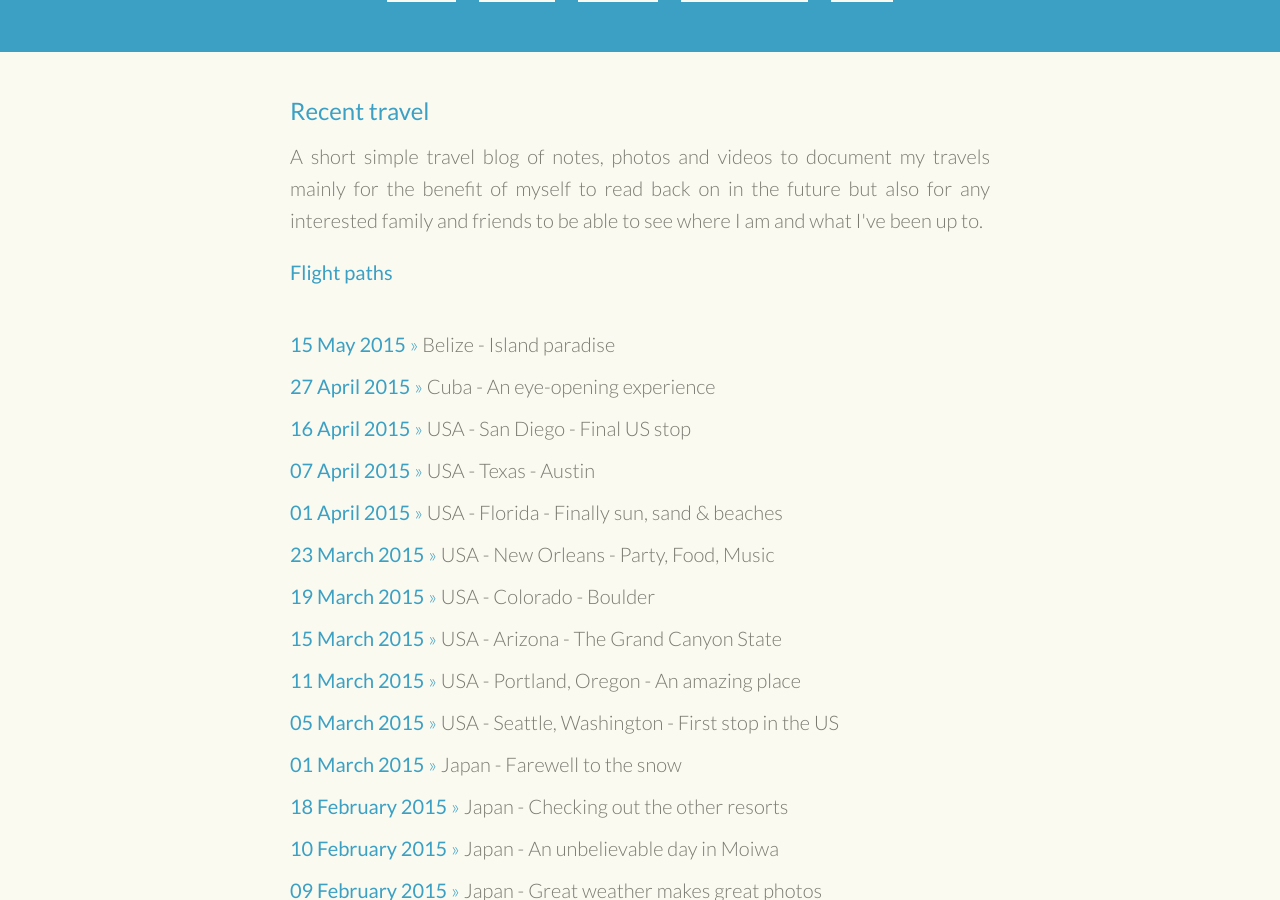
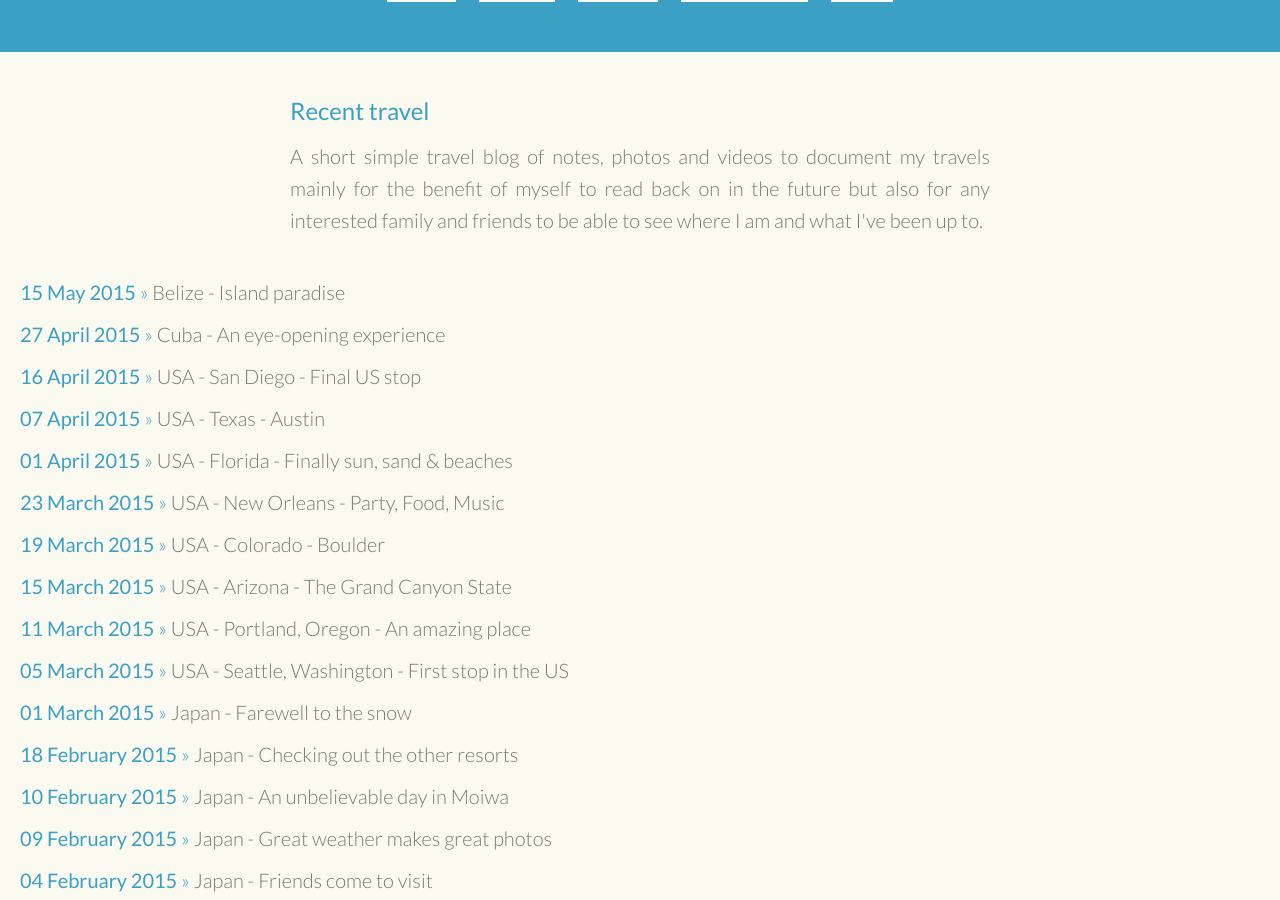
Before and after one commit to danielbowden/danielbowden.github.io, a Jekyll site: the page built from travel/index.html, in a window 1280 px wide and 900 px high, scrolled down 372 px. Built offline with Jekyll 4.4.1, drawn with Linux system fonts in a browser that asks for light colours.

Commit message:
Remove flightpaths heading

```diff
--- a/travel/index.html
+++ b/travel/index.html
@@ -30,8 +30,6 @@
 			<div class="details">
 				{{ page.excerpt }}
 			</div>
-			<div class="sub-title">
-				Flight paths
 			</div>
 		</div>
 		<div class="travels">
```
